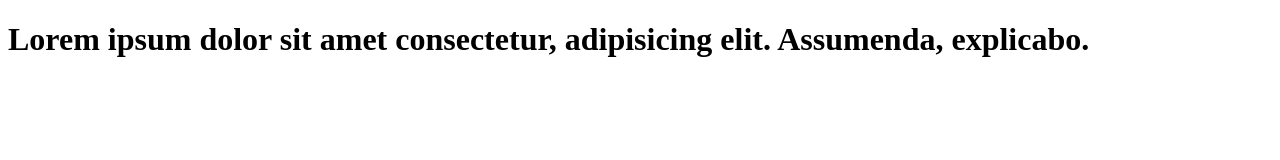
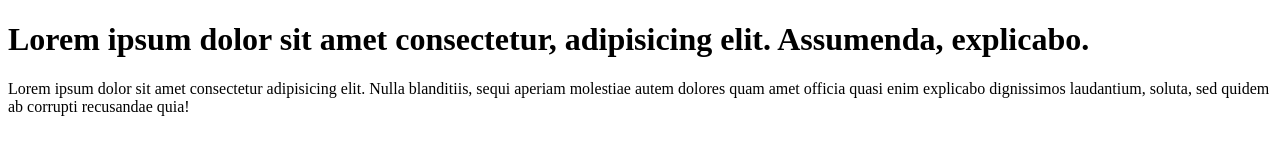
Before and after one commit to sahaj2604/learn-git, a plain HTML site: page index.html in a window 1280 px wide. Drawn offline with Linux system fonts and the light colour scheme.

Commit message:
update index

```diff
--- a/index.html
+++ b/index.html
@@ -7,5 +7,6 @@
 </head>
 <body>
     <h1>Lorem ipsum dolor sit amet consectetur, adipisicing elit. Assumenda, explicabo.</h1>
+    <p>Lorem ipsum dolor sit amet consectetur adipisicing elit. Nulla blanditiis, sequi aperiam molestiae autem dolores quam amet officia quasi enim explicabo dignissimos laudantium, soluta, sed quidem ab corrupti recusandae quia!</p>
 </body>
 </html>
```
